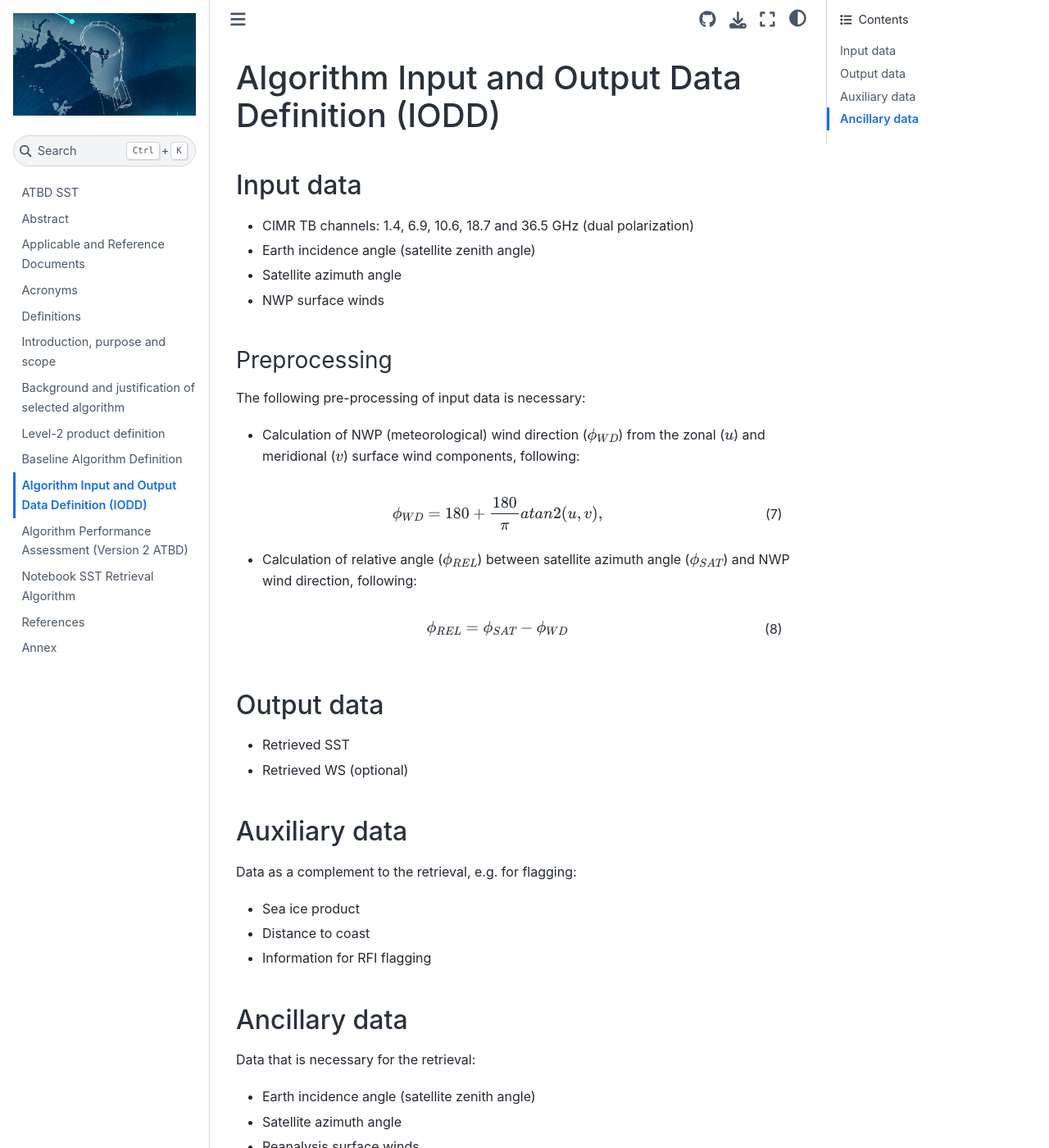
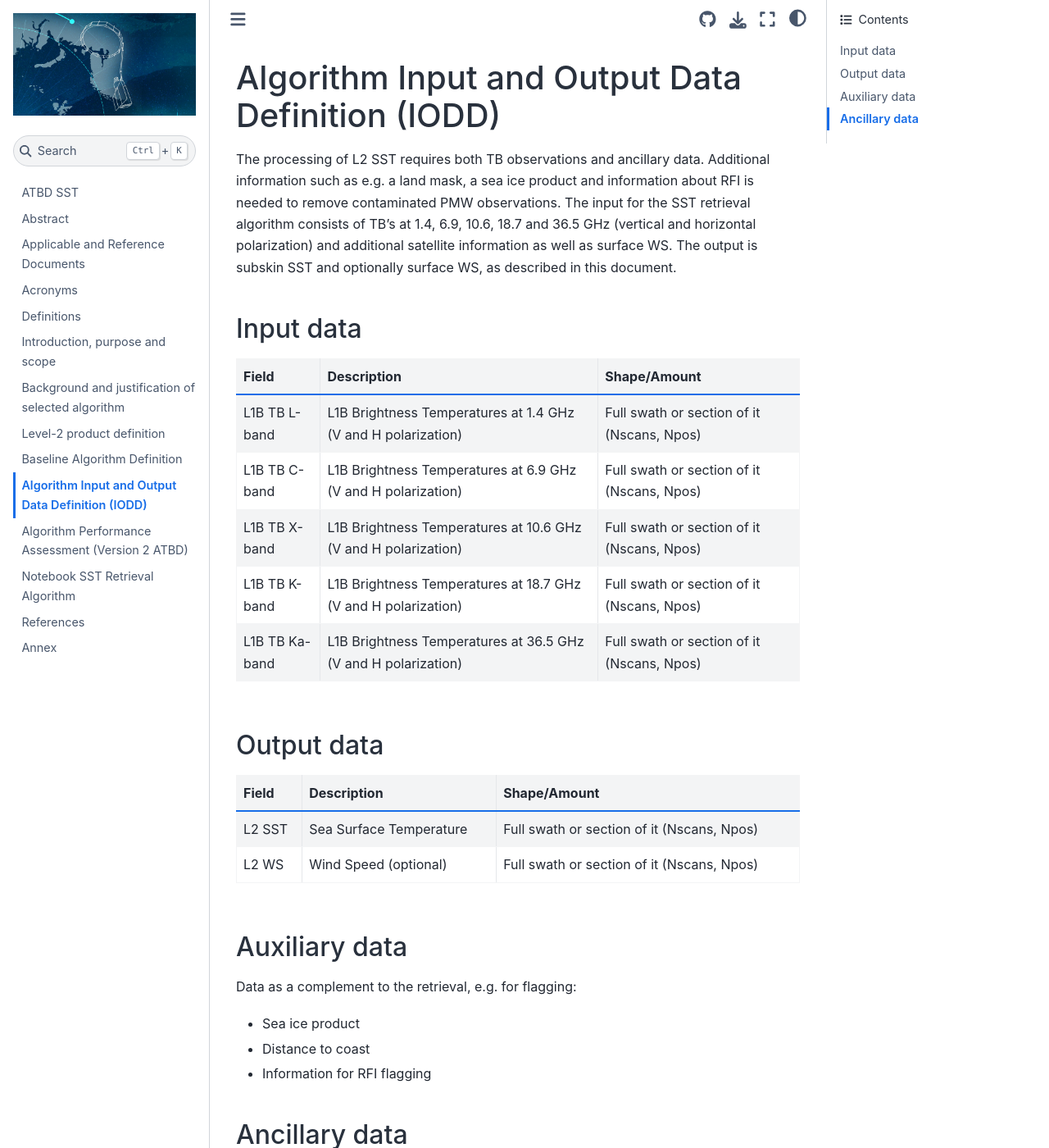
Before and after one commit to CIMR-Algos/SeaSurfaceTemperature_ATBD, a Jupyter Book: the page built from book/algorithm_input_output_data_definition.md, in a window 1280 px wide and 1400 px high. Shown: the whole window at 82% size. Built offline with Jupyter Book 1.0.4 settings and Sphinx 7.4.7 and the Sphinx Book theme 1.1.4, drawn with Linux system fonts in a browser that asks for light colours.

Commit message:
Update algorithm iodd

````diff
--- a/book/algorithm_input_output_data_definition.md
+++ b/book/algorithm_input_output_data_definition.md
@@ -5,30 +5,36 @@
 %- Define and describe the content and format of auxiliary data required for the Level-2 ATBD.
 %- Define and describe the content and format of ancillary data required for the Level-2 ATBD.
 %- Define any other aspect considered relevant to the ATBD IODD.
+The processing of L2 SST requires both TB observations and ancillary data. Additional information such as e.g. a land mask, a sea ice product and information about RFI is needed to remove contaminated PMW observations. The input for the SST retrieval algorithm consists of TB's at 1.4, 6.9, 10.6, 18.7 and 36.5 GHz (vertical and horizontal polarization) and additional satellite information as well as surface WS. The output is subskin SST and optionally surface WS, as described in this document.
 
 
 ## Input data
-- CIMR TB channels: 1.4, 6.9, 10.6, 18.7 and 36.5 GHz (dual polarization)
-- Earth incidence angle (satellite zenith angle)
-- Satellite azimuth angle
-- NWP surface winds
+| Field | Description | Shape/Amount |
+| --- | --- | --- |
+| L1B TB L-band | L1B Brightness Temperatures at 1.4 GHz (V and H polarization)| Full swath or section of it (Nscans, Npos) |
+| L1B TB C-band | L1B Brightness Temperatures at 6.9 GHz (V and H polarization)| Full swath or section of it (Nscans, Npos) |
+| L1B TB X-band | L1B Brightness Temperatures at 10.6 GHz (V and H polarization)| Full swath or section of it (Nscans, Npos) |
+| L1B TB K-band | L1B Brightness Temperatures at 18.7 GHz (V and H polarization)| Full swath or section of it (Nscans, Npos) |
+| L1B TB Ka-band | L1B Brightness Temperatures at 36.5 GHz (V and H polarization)| Full swath or section of it (Nscans, Npos) |
 
-### Preprocessing
-The following pre-processing of input data is necessary:
-- Calculation of NWP (meteorological) wind direction ($\phi_{WD}$) from the zonal ($u$) and meridional ($v$) surface wind components, following:
-```{math}
-:label: eq-preprocess-winddir
-\phi_{WD} = 180 + \frac{180}{\pi} atan2(u,v),
-```
-- Calculation of relative angle ($\phi_{REL}$) between satellite azimuth angle ($\phi_{SAT}$) and NWP wind direction, following:
-```{math}
-:label: eq-preprocess-phirel
-\phi_{REL} = \phi_{SAT} - \phi_{WD}
-```
+%### Preprocessing
+%The following pre-processing of input data is necessary:
+%- Calculation of NWP (meteorological) wind direction ($\phi_{WD}$) from the zonal ($u$) and meridional ($v$) surface wind components, following:
+%```{math}
+%:label: eq-preprocess-winddir
+%\phi_{WD} = 180 + \frac{180}{\pi} atan2(u,v),
+%```
+%- Calculation of relative angle ($\phi_{REL}$) between satellite azimuth angle ($\phi_{SAT}$) and NWP wind direction, following:
+%```{math}
+%:label: eq-preprocess-phirel
+%\phi_{REL} = \phi_{SAT} - \phi_{WD}
+%```
 
 ## Output data
-- Retrieved SST
-- Retrieved WS (optional)
+| Field | Description | Shape/Amount |
+| --- | --- | --- |
+| L2 SST | Sea Surface Temperature | Full swath or section of it (Nscans, Npos) |
+| L2 WS | Wind Speed (optional) | Full swath or section of it (Nscans, Npos) |
 
 ## Auxiliary data
 Data as a complement to the retrieval, e.g. for flagging:
````
Also changed, not shown: book/definitions.md (+1 -0 lines), 8 other files.
